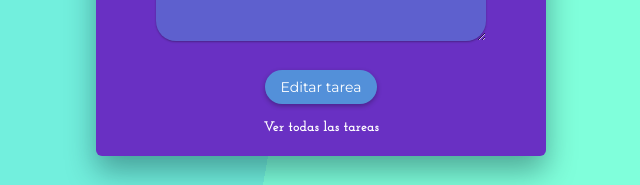
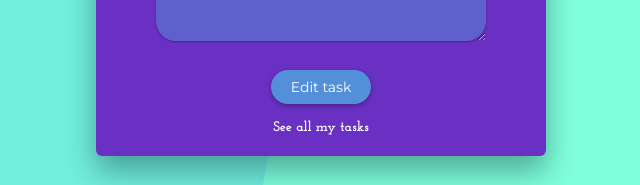
Before and after one commit to JoacoMaurtua/Complete-task-manager, a React (Create React App) app in the folder client/: page /tasks/1/edit in a window 1280 px wide. Shown: the part 544-729 px from the top of the page, without its empty margins (319-959 px from the left). Built offline with nearby package versions, Linux system fonts and the light colour scheme; no server answers.

Commit message:
unique form with props to create or edit

```diff
--- a/client/src/App.css
+++ b/client/src/App.css
@@ -128,8 +128,6 @@ input, textarea{
   {background-color: #5e60ce;}
 
 
-
-
 .list-item{
   display: flex;
   justify-content: space-between;
@@ -158,7 +156,15 @@ input, textarea{
   outline: none;
 }
 
-.btn-edit, .btn-delete{color: white;}
+.btn-edit, .btn-delete{
+  color: white;
+
+}
+
+.btn-edit:hover{
+  color: #80ffdb;
+  font-size: 1.2rem;
+}
 
 
 /*TASK LIST END*/
--- a/client/src/components/Form.js
+++ b/client/src/components/Form.js
@@ -95,13 +95,13 @@ export default function Form({create,update}) {
         ></textarea>
 
         {
-          create?<button className = "taskButton" type="submit">Crear tarea</button>:
-          update?<button className = "taskButton" type="submit">Editar tarea</button>:
+          create?<button className = "taskButton" type="submit">Create task</button>:
+          update?<button className = "taskButton" type="submit">Edit task</button>:
           ''
         }
 
         <Link to={'/tasks'} style={{textDecoration:'none'}}>
-          <p className="tasksLink">Ver todas las tareas</p>
+          <p className="tasksLink">See all my tasks</p>
         </Link>
 
 
--- a/client/src/components/Task.js
+++ b/client/src/components/Task.js
@@ -12,9 +12,12 @@ export default function Task({task}) {
 
       <div className="list-item--buttons">
 
+        <Link to = {`/tasks/${task._id}/edit`}>
           <button className="btn-edit task-btn">
             <i className="fas fa-pen"></i>
           </button>
+        </Link>
+
 
           <button className="btn-delete task-btn">
             <i className="fas fa-trash-alt"></i>
```
